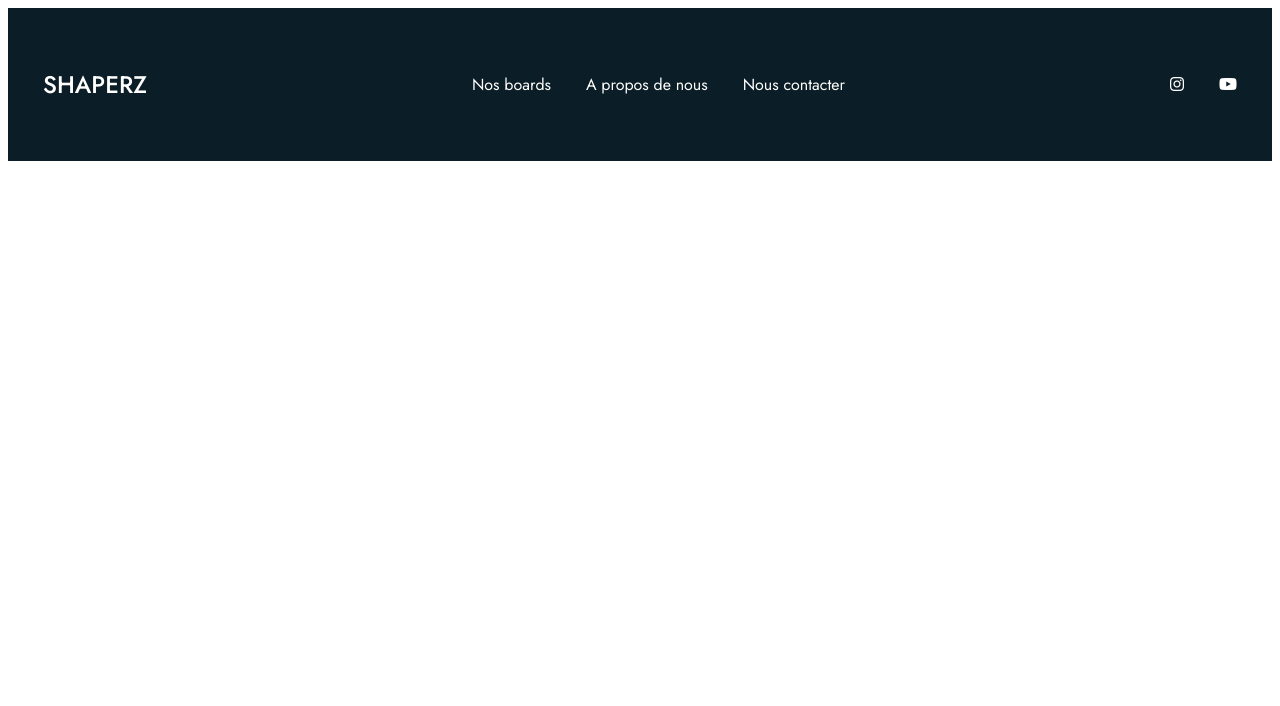
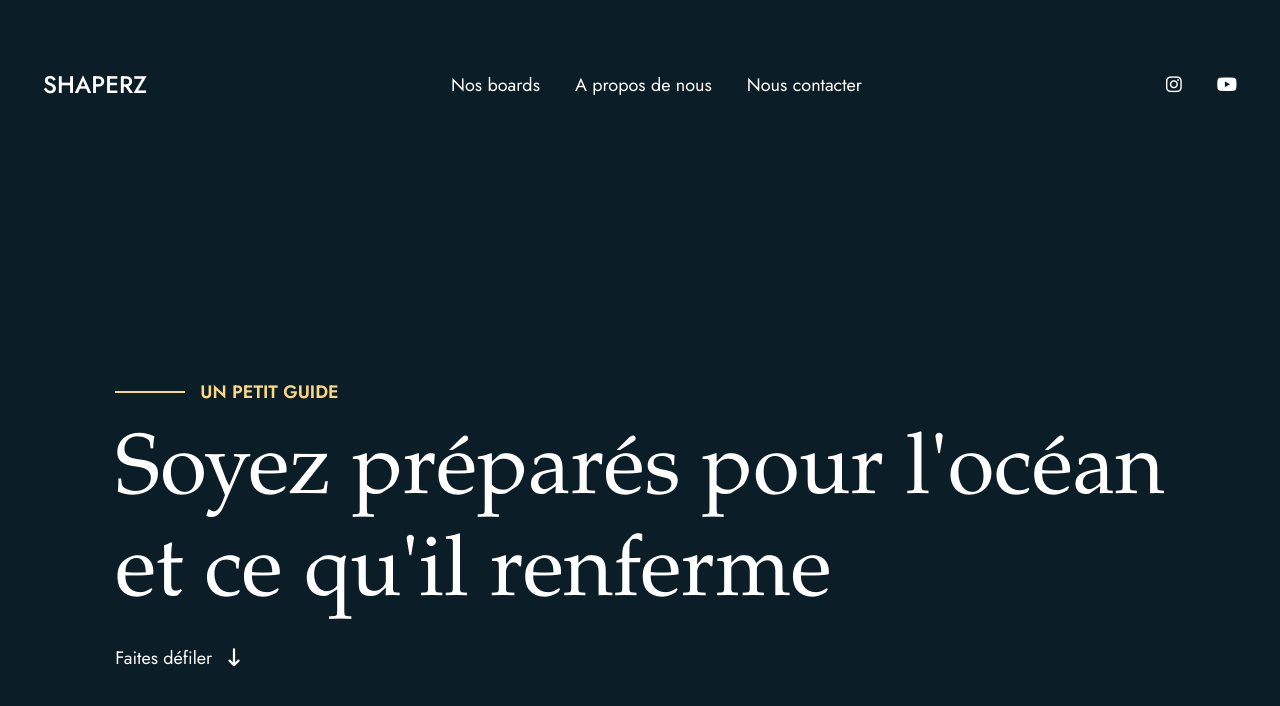
Before and after one commit to Iskandar835/Shaperz, a plain HTML site: page index.html in a window 1280 px wide. Drawn offline with Linux system fonts and the light colour scheme.

Commit message:
Ajout fichier note.txt, mixins.scss/ Section intro mise en place et fini/ Optimisation du reste du code

```diff
--- /dev/null
+++ b/SCSS/_mixins.scss
@@ -0,0 +1,20 @@
+@mixin flexColumn {
+    display: flex;
+    flex-direction: column;
+}
+
+@mixin flexRow {
+    display: flex;
+    flex-direction: row;
+}
+
+@mixin rowReverse {
+    display: flex;
+    flex-direction: row-reverse;
+}
+
+@mixin flexCenter {
+    display: flex;
+    align-items: center;
+    justify-content: center;
+}
--- a/SCSS/_variables.scss
+++ b/SCSS/_variables.scss
@@ -3,3 +3,4 @@
 $primary-color: #0B1D26;
 $secondary-color: #FBD784;
 $tertiary-color: #354147;
+$body-font-color: #FFF;
--- a/SCSS/homepage.scss
+++ b/SCSS/homepage.scss
@@ -1,44 +1,73 @@
+@import './mixins';
 @import './variables';
 
 
 //**** GENERAL ****
 
 body {
-    color: #FFF;
+    color: $body-font-color;
     font-family: 'Jost', sans-serif;
+    font-size: 18px;
+    background-color: $primary-color;
+}
+
+a {
+    color: $body-font-color;
+    text-decoration: none;
+}
+
+main {
+    @include flexCenter;
 }
 
 h1 {
+    margin: 0;
     font-family: 'Garamond', sans-serif;
-}
-
-a {
-    color: #FFF;
-    text-decoration: none;
+    font-size: 85px;
+    font-weight: 400;
+    .span-title {
+        display: block;
+    }
 }
 
 
 //**** HEADER ****
 
-header {
+.header {
     display: flex;
     justify-content: space-between;
     align-items: center;
     padding: 35px;
-    background-color: $primary-color;
+    &__logo {
+        font-size: 24px;
+        font-weight: 500;
+    }
+    &__link {
+        display: flex;
+        gap: 35px;
+    }
 }
 
-.title-logo {
-    font-size: 24px;
-    font-weight: 500;
+
+//**** INTRO SECTION ****
+
+.intro {
+    @include flexColumn;
+    align-items: flex-start;
+    margin-top: 200px;
 }
 
-.internal-link {
-    display: flex;
-    gap: 35px;
+.chapter {
+    @include flexRow;
+    align-items: center;
+    gap: 15px;
+    color: $secondary-color;
+    font-weight: 600;
+    &__border {
+        border-top: 2px solid $secondary-color;
+        width: 70px;
+    }
+    &__icon {
+        margin-left: 15px;
+    }
 }
-
-.external-link {
-    display: flex;
-    gap: 35px;
-}
--- a/index.html
+++ b/index.html
@@ -14,23 +14,32 @@
         crossorigin="anonymous" referrerpolicy="no-referrer" />
     <link rel="stylesheet" href="./SCSS/homepage.css">
     <script src="./script.js"></script>
-    <title>Document</title>
+    <title>SHAPERZ - Site Officel</title>
 </head>
 
 <body>
-    <header>
-        <p class="title-logo">SHAPERZ</p>
-        <div class="internal-link">
+    <header class="header">
+        <p class="header__logo">SHAPERZ</p>
+        <div class="header__link">
             <a href="">Nos boards</a>
             <a href="">A propos de nous</a>
             <a href="">Nous contacter</a>
         </div>
-        <div class="external-link">
+        <div class="header__link">
             <a href="https://www.instagram.com/" target="_blank"><i class="fa-brands fa-instagram"></i></a>
             <a href="https://www.youtube.com/" target="_blank"><i class="fa-brands fa-youtube"></i></a>
         </div>
     </header>
-    <main></main>
+    <main>
+        <section class="intro">
+            <div class="chapter">
+                <div class="chapter__border"></div>
+                <p>UN PETIT GUIDE</p>
+            </div>
+            <h1>Soyez préparés pour l'océan<span class="span-title">et ce qu'il renferme</span></h1>
+            <p>Faites défiler<i class="fa-solid fa-arrow-down-long chapter__icon"></i></p>
+        </section>
+    </main>
     <footer></footer>
 </body>
 
```
Also changed, not shown: SCSS/homepage.css, note.txt (added), 1 other file.
